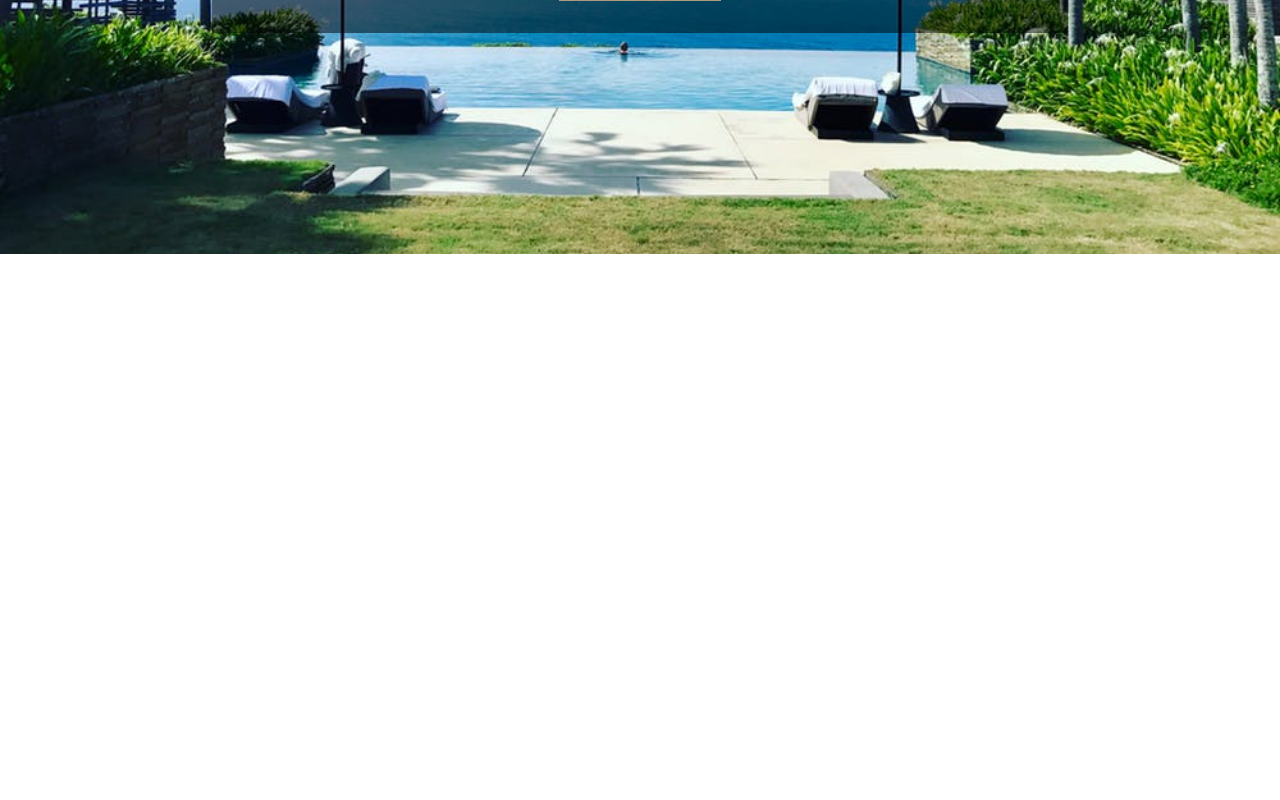
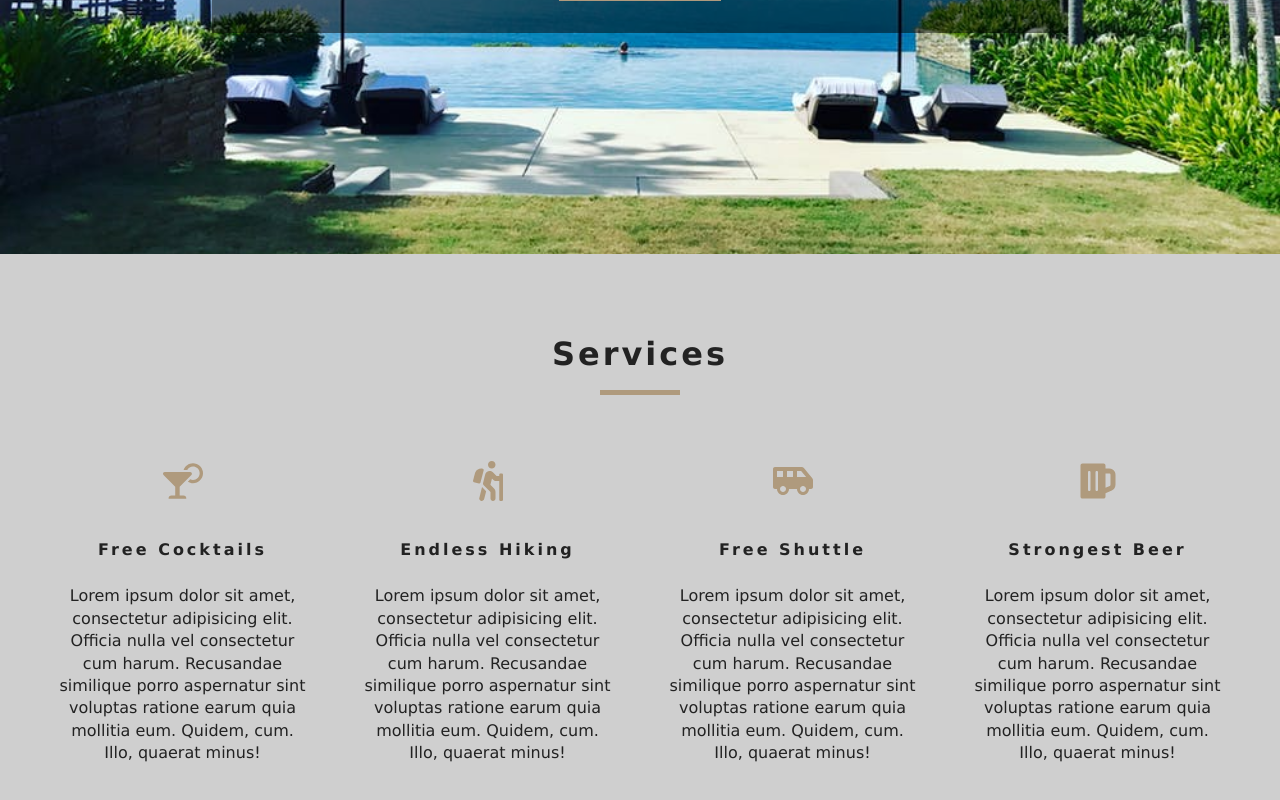
Before and after one commit to r-sabzi/beach-resort, a React (Create React App) app: page / in a window 1280 px wide. Shown: the part 546-1346 px from the top of the page. Before the commit the page ends 800 px from the top, so only its background shows below. Built offline with nearby package versions, Linux system fonts and the light colour scheme.

Commit message:
add services section

```diff
--- /dev/null
+++ b/src/components/Services.js
@@ -0,0 +1,53 @@
+import React, { Component } from "react";
+import Title from "./Title";
+import { FaCocktail, FaHiking, FaShuttleVan, FaBeer } from "react-icons/fa";
+
+export default class Services extends Component {
+  state = {
+    services: [
+      {
+        icon: <FaCocktail />,
+        title: "Free Cocktails",
+        info:
+          "Lorem ipsum dolor sit amet, consectetur adipisicing elit. Officia nulla vel consectetur cum harum. Recusandae similique porro aspernatur sint voluptas ratione earum quia mollitia eum. Quidem, cum. Illo, quaerat minus!"
+      },
+      {
+        icon: <FaHiking />,
+        title: "Endless Hiking",
+        info:
+          "Lorem ipsum dolor sit amet, consectetur adipisicing elit. Officia nulla vel consectetur cum harum. Recusandae similique porro aspernatur sint voluptas ratione earum quia mollitia eum. Quidem, cum. Illo, quaerat minus!"
+      },
+      {
+        icon: <FaShuttleVan />,
+        title: "Free Shuttle",
+        info:
+          "Lorem ipsum dolor sit amet, consectetur adipisicing elit. Officia nulla vel consectetur cum harum. Recusandae similique porro aspernatur sint voluptas ratione earum quia mollitia eum. Quidem, cum. Illo, quaerat minus!"
+      },
+      {
+        icon: <FaBeer />,
+        title: "Strongest Beer",
+        info:
+          "Lorem ipsum dolor sit amet, consectetur adipisicing elit. Officia nulla vel consectetur cum harum. Recusandae similique porro aspernatur sint voluptas ratione earum quia mollitia eum. Quidem, cum. Illo, quaerat minus!"
+      }
+    ]
+  };
+
+  render() {
+    return (
+      <section className="services">
+        <Title title="services" />
+        <div className="services-center">
+          {this.state.services.map((service, id) => {
+            return (
+              <article key={id} className="service">
+                <span>{service.icon}</span>
+                <h6>{service.title}</h6>
+                <p>{service.info}</p>
+              </article>
+            );
+          })}
+        </div>
+      </section>
+    );
+  }
+}
--- /dev/null
+++ b/src/components/Title.js
@@ -0,0 +1,10 @@
+import React from "react";
+
+export default function Title({ title }) {
+  return (
+    <div className="section-title">
+      <h4>{title}</h4>
+      <div />
+    </div>
+  );
+}
--- a/src/pages/Home.js
+++ b/src/pages/Home.js
@@ -1,15 +1,23 @@
-import React from 'react'
-import Hero from '../components/Hero'
-import Banner from '../components/Banner'
-import {Link} from 'react-router-dom'
+import React from "react";
+import Hero from "../components/Hero";
+import Banner from "../components/Banner";
+import { Link } from "react-router-dom";
+import Services from "../components/Services";
+
 export default function Home() {
   return (
-    <Hero >
-      <Banner title="luxurious rooms" subtitle="deluxe rooms starting at $299" >
-        <Link to="rooms" className="btn-primary" >
-          our rooms
-        </Link>
-      </Banner>
-    </Hero>
-  )
+    <>
+      <Hero>
+        <Banner
+          title="luxurious rooms"
+          subtitle="deluxe rooms starting at $299"
+        >
+          <Link to="rooms" className="btn-primary">
+            our rooms
+          </Link>
+        </Banner>
+      </Hero>
+      <Services />
+    </>
+  );
 }
```
